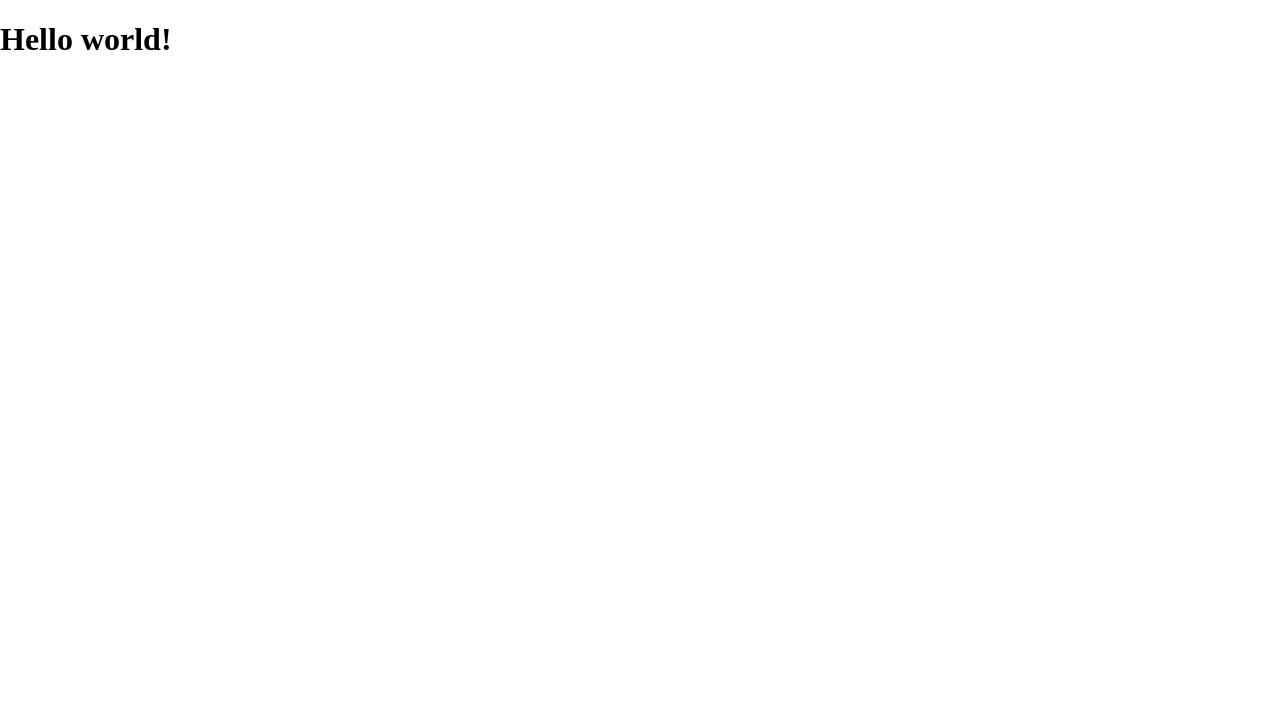
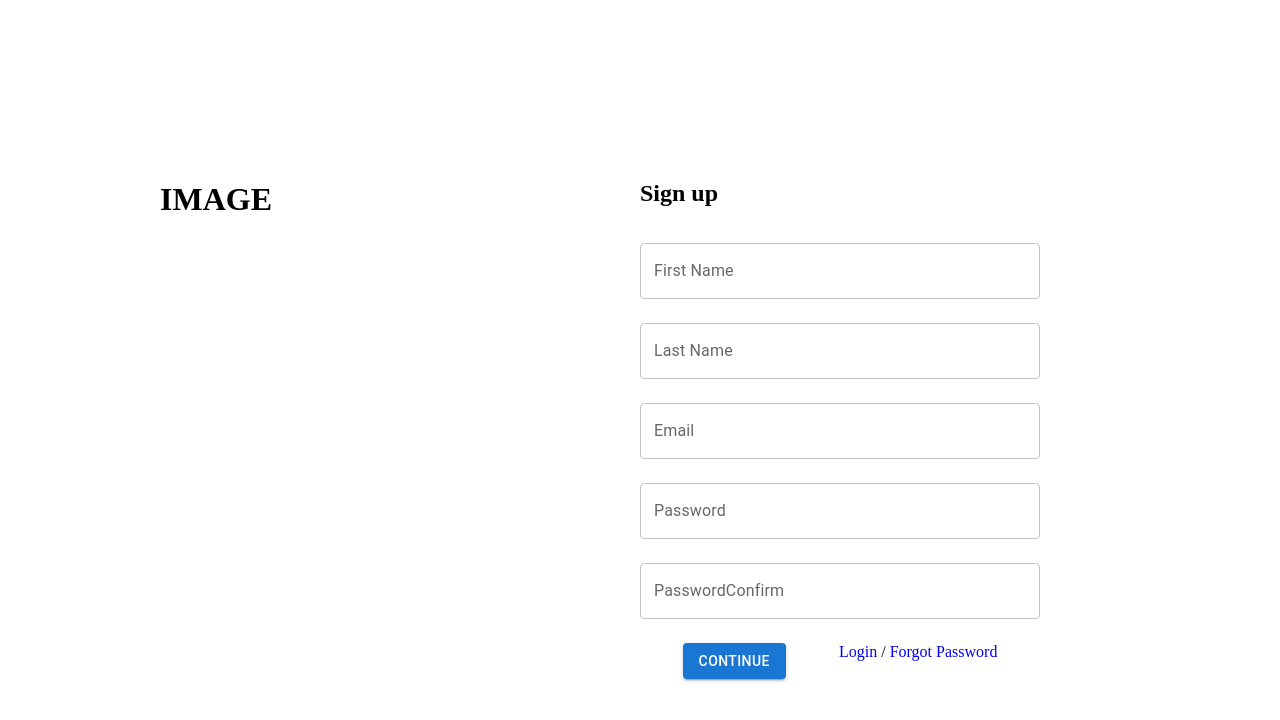
Before and after one commit to Marquessmalley/mistore, a React (Create React App) app in the folder client/: page /signup in a window 1280 px wide. Shown: the top 720 px of the page. Built offline with nearby package versions, Linux system fonts and the light colour scheme.

Commit message:
setup react router foundation

```diff
--- a/client/src/App.js
+++ b/client/src/App.js
@@ -1,8 +1,25 @@
+import { Routes, Route } from "react-router-dom";
+import Home from "./pages/home/Home";
+import Login from "./pages/auth/Login";
+import Signup from "./pages/auth/Signup";
+import ForgotPassword from "./pages/auth/ForgotPassword";
+import AdminLayout from "./components/Layouts/Admins/AdminLayout";
+import AdminDash from "./pages/admin/AdminDash";
+
 function App() {
   return (
-    <div className="App">
-      <h1>Hello world!</h1>
-    </div>
+    <Routes>
+      {/* PUBLIC ROUTES */}
+      <Route path="/" element={<Home />} />
+      <Route path="/login" element={<Login />} />
+      <Route path="/signup" element={<Signup />} />
+      <Route path="/forgot-password" element={<ForgotPassword />} />
+
+      {/* PRIVATE ROUTES */}
+      <Route path="admin-dash" element={<AdminLayout />}>
+        <Route index element={<AdminDash />} />
+      </Route>
+    </Routes>
   );
 }
 
--- /dev/null
+++ b/client/src/components/Layouts/Admins/AdminLayout.js
@@ -0,0 +1,15 @@
+import React from "react";
+import { Outlet } from "react-router-dom";
+import Header from "./Header";
+import Footer from "./Footer";
+const AdminLayout = () => {
+  return (
+    <>
+      <Header />
+      <Outlet />
+      <Footer />
+    </>
+  );
+};
+
+export default AdminLayout;
--- /dev/null
+++ b/client/src/components/Layouts/Admins/Footer.js
@@ -0,0 +1,7 @@
+import React from "react";
+
+const Footer = () => {
+  return <div> Admin Footer</div>;
+};
+
+export default Footer;
--- /dev/null
+++ b/client/src/components/Layouts/Admins/Header.js
@@ -0,0 +1,7 @@
+import React from "react";
+
+const Header = () => {
+  return <div>Admin Header</div>;
+};
+
+export default Header;
--- /dev/null
+++ b/client/src/pages/admin/AdminDash.js
@@ -0,0 +1,7 @@
+import React from "react";
+
+const AdminDash = () => {
+  return <div>AdminDash</div>;
+};
+
+export default AdminDash;
--- /dev/null
+++ b/client/src/pages/auth/ForgotPassword.js
@@ -0,0 +1,91 @@
+import { Grid, Button, Box, TextField, Hidden } from "@mui/material";
+import { Link } from "react-router-dom";
+
+const ForgotPassword = () => {
+  return (
+    <Grid
+      container
+      sx={{
+        height: "100vh",
+        display: "flex",
+        justifyContent: "center",
+        alignItems: "center",
+      }}
+    >
+      <Grid
+        item
+        xs={12}
+        sm={12}
+        md={10}
+        lg={9}
+        sx={{
+          height: "60vh",
+          borderRadius: "20px",
+          display: "flex",
+        }}
+      >
+        <Hidden mdDown>
+          <Grid item md={6} lg={6}>
+            <Box>
+              <h1>IMAGE</h1>
+            </Box>
+          </Grid>
+        </Hidden>
+
+        <Grid
+          item
+          xs={12}
+          sm={12}
+          md={6}
+          lg={6}
+          sx={{
+            "@media screen and (max-width: 900px)": {
+              display: "flex",
+              justifyContent: "center",
+            },
+          }}
+        >
+          <Grid item xs={12} sm={6} md={10} lg={10}>
+            <form>
+              <Box>
+                <h2>Forgot your password?</h2>
+              </Box>
+              <TextField
+                id="email"
+                label="Email"
+                name="email"
+                type="email"
+                variant="outlined"
+                margin="normal"
+                fullWidth
+              />
+
+              <Box
+                sx={{
+                  padding: "1rem",
+                  display: "flex",
+                  justifyContent: "space-around",
+                }}
+              >
+                <Button type="submit" variant="contained" color="primary">
+                  Continue
+                </Button>
+                <span>
+                  <Link to="/login" style={{ textDecoration: "none" }}>
+                    Login
+                  </Link>
+                  {" / "}
+                  <Link to="/signup" style={{ textDecoration: "none" }}>
+                    Sign Up
+                  </Link>
+                </span>
+              </Box>
+            </form>
+          </Grid>
+        </Grid>
+      </Grid>
+    </Grid>
+  );
+};
+
+export default ForgotPassword;
--- /dev/null
+++ b/client/src/pages/auth/Login.js
@@ -0,0 +1,102 @@
+import { Grid, Box, TextField, Button, Hidden } from "@mui/material";
+import { Link } from "react-router-dom";
+
+const Login = () => {
+  return (
+    <Grid
+      container
+      sx={{
+        height: "100vh",
+        display: "flex",
+        justifyContent: "center",
+        alignItems: "center",
+      }}
+    >
+      <Grid
+        item
+        xs={12}
+        sm={12}
+        md={10}
+        lg={9}
+        sx={{
+          height: "60vh",
+          borderRadius: "20px",
+          display: "flex",
+        }}
+      >
+        <Hidden mdDown>
+          <Grid item md={6} lg={6}>
+            <Box>
+              <h1>IMAGE</h1>
+            </Box>
+          </Grid>
+        </Hidden>
+
+        <Grid
+          item
+          xs={12}
+          sm={12}
+          md={6}
+          lg={6}
+          sx={{
+            "@media screen and (max-width: 900px)": {
+              display: "flex",
+              justifyContent: "center",
+            },
+          }}
+        >
+          <Grid item lg={10}>
+            <form>
+              <Box>
+                <h2>LOGIN</h2>
+              </Box>
+              <TextField
+                id="email"
+                label="Email"
+                name="email"
+                type="email"
+                variant="outlined"
+                margin="normal"
+                fullWidth
+              />
+              <TextField
+                id="password"
+                label="Password"
+                name="password"
+                type="password"
+                variant="outlined"
+                margin="normal"
+                fullWidth
+              />
+              <Box
+                sx={{
+                  padding: "1rem",
+                  display: "flex",
+                  justifyContent: "space-around",
+                }}
+              >
+                <Button type="submit" variant="contained" color="primary">
+                  Continue
+                </Button>
+                <span>
+                  <Link to="/signup" style={{ textDecoration: "none" }}>
+                    Sign up
+                  </Link>
+                  {" / "}
+                  <Link
+                    to="/forgot-password"
+                    style={{ textDecoration: "none" }}
+                  >
+                    Forgot Password
+                  </Link>
+                </span>
+              </Box>
+            </form>
+          </Grid>
+        </Grid>
+      </Grid>
+    </Grid>
+  );
+};
+
+export default Login;
--- /dev/null
+++ b/client/src/pages/auth/Signup.js
@@ -0,0 +1,129 @@
+import { Grid, Box, TextField, Hidden, Button } from "@mui/material";
+import { Link } from "react-router-dom";
+
+const Signup = () => {
+  return (
+    <Grid
+      container
+      sx={{
+        height: "100vh",
+        display: "flex",
+        justifyContent: "center",
+        alignItems: "center",
+      }}
+    >
+      <Grid
+        item
+        xs={12}
+        sm={12}
+        md={10}
+        lg={9}
+        sx={{
+          height: "60vh",
+          borderRadius: "20px",
+          display: "flex",
+        }}
+      >
+        <Hidden mdDown>
+          <Grid item md={6} lg={6}>
+            <Box>
+              <h1>IMAGE</h1>
+            </Box>
+          </Grid>
+        </Hidden>
+
+        <Grid
+          item
+          xs={12}
+          sm={12}
+          md={6}
+          lg={6}
+          sx={{
+            "@media screen and (max-width: 900px)": {
+              display: "flex",
+              justifyContent: "center",
+            },
+          }}
+        >
+          <Grid item xs={12} sm={6} md={10} lg={10}>
+            <form>
+              <Box>
+                <h2>Sign up</h2>
+              </Box>
+              <TextField
+                id="firstName"
+                label="First Name"
+                name="firstName"
+                type="text"
+                variant="outlined"
+                margin="normal"
+                fullWidth
+              />
+              <TextField
+                id="lastName"
+                label="Last Name"
+                name="lastName"
+                type="text"
+                variant="outlined"
+                margin="normal"
+                fullWidth
+              />
+              <TextField
+                id="email"
+                label="Email"
+                name="email"
+                type="email"
+                variant="outlined"
+                margin="normal"
+                fullWidth
+              />
+              <TextField
+                id="password"
+                label="Password"
+                name="password"
+                type="password"
+                variant="outlined"
+                margin="normal"
+                fullWidth
+              />
+              <TextField
+                id="passwordConfirm"
+                label="PasswordConfirm"
+                name="passwordConfirm"
+                type="password"
+                variant="outlined"
+                margin="normal"
+                fullWidth
+              />
+              <Box
+                sx={{
+                  padding: "1rem",
+                  display: "flex",
+                  justifyContent: "space-around",
+                }}
+              >
+                <Button type="submit" variant="contained" color="primary">
+                  Continue
+                </Button>
+                <span>
+                  <Link to="/login" style={{ textDecoration: "none" }}>
+                    Login
+                  </Link>
+                  {" / "}
+                  <Link
+                    to="/forgot-password"
+                    style={{ textDecoration: "none" }}
+                  >
+                    Forgot Password
+                  </Link>
+                </span>
+              </Box>
+            </form>
+          </Grid>
+        </Grid>
+      </Grid>
+    </Grid>
+  );
+};
+
+export default Signup;
--- /dev/null
+++ b/client/src/pages/home/Home.js
@@ -0,0 +1,7 @@
+import React from "react";
+
+const Home = () => {
+  return <div>Home</div>;
+};
+
+export default Home;
```
Also changed, not shown: client/src/index.js (+4 -3 lines).
